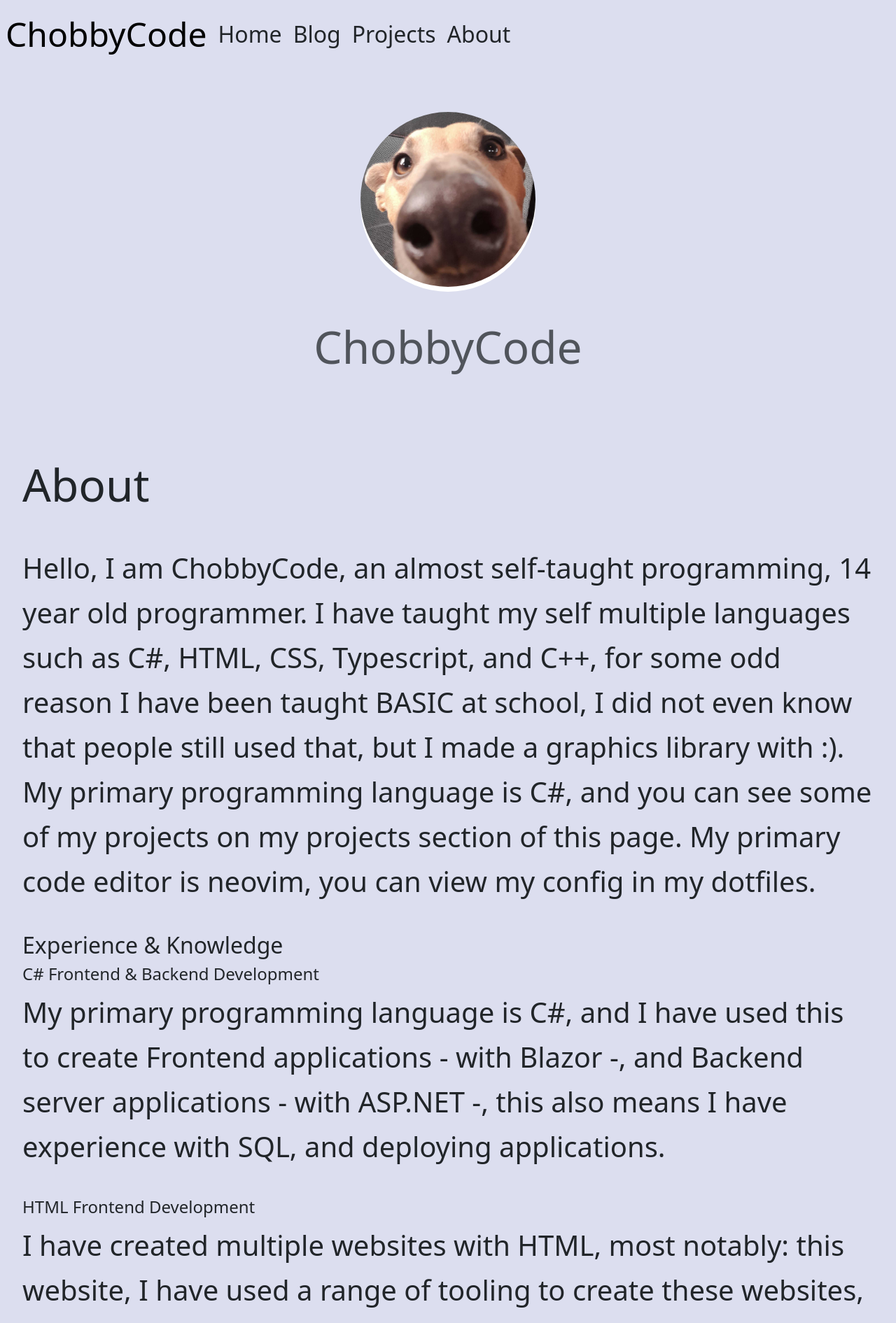
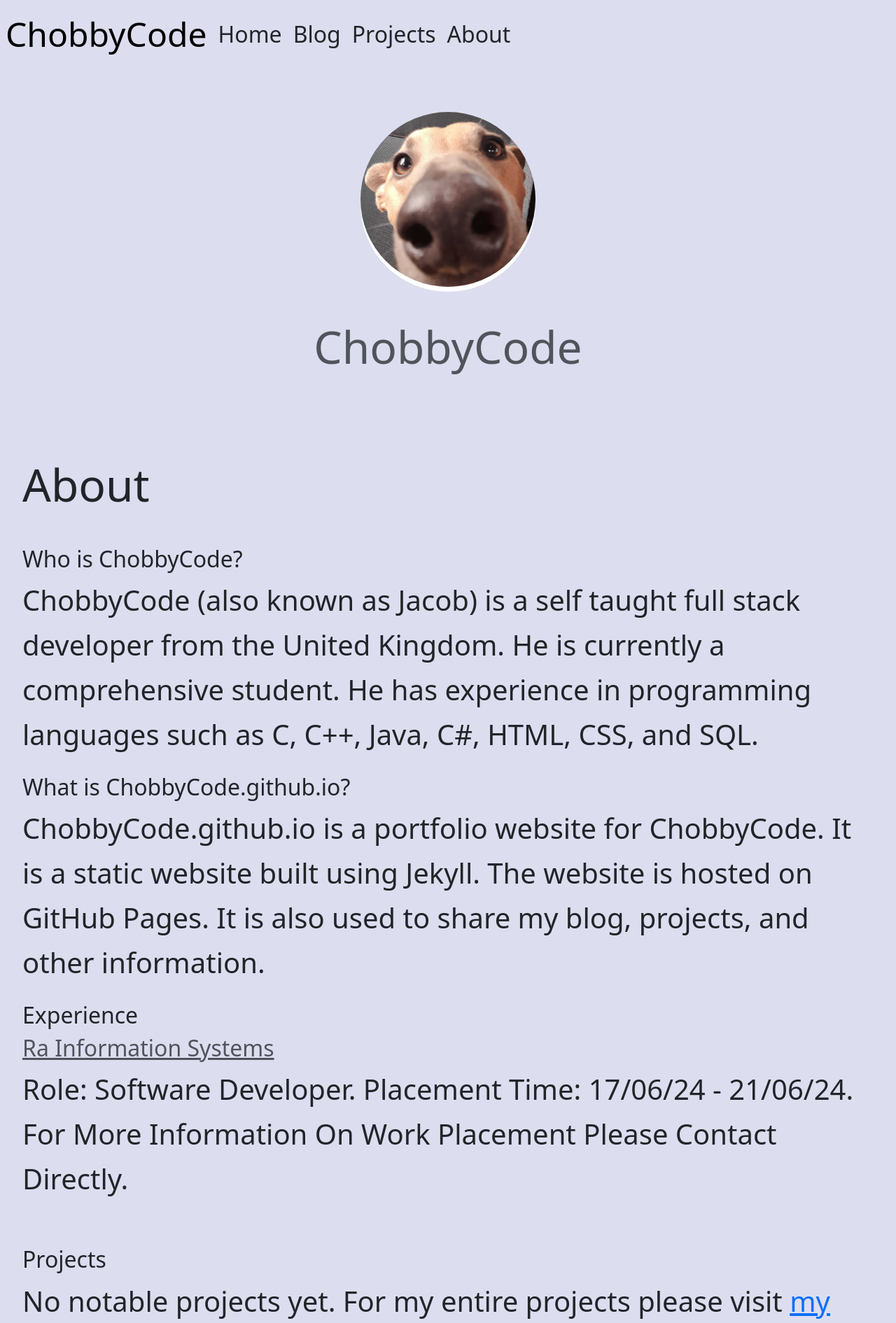
Before and after one commit to ChobbyCode/ChobbyCode.github.io, a Jekyll site: the page built from about.html, in a window 1280 px wide. Shown: the top 1891 px of the page at 70% size. Built offline with Jekyll 4.4.1, drawn with Linux system fonts in a browser that asks for light colours; some of the changed text lies outside the part shown.

Commit message:
Updated Some Old Text Which Wasn't That Good

```diff
--- a/about.html
+++ b/about.html
@@ -13,45 +13,49 @@ layout: default
 
 <h1>About</h1>
 
-        <section>
-          <p>
-            Hello, I am ChobbyCode, an almost self-taught programming, 14 year old programmer. I have taught my self multiple languages such as C#, HTML, CSS, Typescript, and C++, for some odd reason I have been taught BASIC at school, I did not even know that people still used that, but I made a graphics library with :). My primary programming language is C#, and you can see some of my projects on my projects section of this page. My primary code editor is neovim, you can view my config in my dotfiles.
-          </p>
-        </section>
+<section>
+  <h2>Who is ChobbyCode?</h2>
+  ChobbyCode (also known as Jacob) is a self taught full stack developer from the United Kingdom. He is currently a comprehensive student. He has experience in programming languages such as C, C++, Java, C#, HTML, CSS, and SQL.
+</section>
 
-        <section>
-          <h2>Experience & Knowledge</h2>
 <section>
-  <h4>C# Frontend & Backend Development</h4>
-  <p>
-    My primary programming language is C#, and I have used this to create Frontend applications - with Blazor -, and Backend server applications - with ASP.NET -, this also means I have experience with SQL, and deploying applications.
-  </p>
+  <h2>What is ChobbyCode.github.io?</h2>
+  ChobbyCode.github.io is a portfolio website for ChobbyCode. It is a static website built using Jekyll. The website is hosted on GitHub Pages. It is also used to share my blog, projects, and other information.
+</section>
+
+<section>
+  <h2>Experience</h2>
+
+  <section>
+    <h2><a href="https://ra-is.co.uk/" class="text-muted pt-5">Ra Information Systems</a></h2>
+    <p>Role: Software Developer. Placement Time: 17/06/24 - 21/06/24. For More Information On Work Placement Please Contact Directly.</p>
   </section>
+</section>
+
+
+<section>
+  <h2>Projects</h2>
+  <p>No notable projects yet. For my entire projects please visit <a href="https://github.com/ChobbyCode">my GitHub</a>.</p>
+</section>
+
+<section>
+  <h2>Technologies</h2>
+
   <section>
-    <h4>HTML Frontend Development</h4>
-    <p>
-      I have created multiple websites with HTML, most notably: this website, I have used a range of tooling to create these websites, but the common tooling I have overall used is pure HTML, and CSS - which is not good practice, and is hard to maintain, I mainly created these websites when I was younger ( between the ages of 8, and 12 when I was less experienced at programming ). Instead now, I prefer to use a framework paired with a library, for this website I am using react, bootstrap, and wouter for routing.
-    </p>
+    <h2>Programming Languages</h2>
+    <p>C, C++, Java, C# (primary), HTML, CSS, SQL</p>
   </section>
+
   <section>
-    <h4>Networking & Infrastructure</h4>
-      <p>
-        I have experience with HTTP infrastructure, and server infrastructure. I understand how to 'theorectically' setup infrastructure for a server using routers, switchers, and forwarding ports; however, on the downside I have actually failed to set one up - except quickly locally exposing my Rasberry Pi 4 to connect to a website on my computer, however I intend to take a Networking course in College or University (UK), so that I can learn how this works in more detail, and so I can improve on my previous qualities.
-      </p>
-    </section>
-  <section>
-  <h4>Low-level System Programming</h4>
-  <p>
-    I have created my own Terminal Based Operating System in C# using a framwork known as Cosmos, which allows for easy computation of an Operating System in C#, I further have programmed low-level code in C, C++, and Asm on my Arduino, and Rasberry Pi.
-  </p>
+    <h2>Frameworks</h2>
+    <p>Bootstrap, HTML5, CSS3, Blazor, ASP.NET, Jekyll </p>
   </section>
-    <section>
-      For further information on my Experiences please contact me directly.
-    </section>
-  </section>
-  <section>
-  <h2>Qualifications</h2>
-  <p>
-    I currently don't have any qualifications as I have not completed school yet, in the following years I will have my first qualifications, these will be visible here then.
-  </p>
-  </section>
+
+</section>
+
+<section>
+  <h2>Contact:</h2>
+  <p>Please contract me through the gmail email as I am more likely to respond to emails. If for whatever reason I do not respond, I apologise, but I should respond within one to two weeks, depending on how busy I am.</p>
+  <p>Email: ChobbyCode@gmail.com</p>
+  <p>Secondary Email: ChobbyCode@outlook.com</p>
+</section>
--- a/projects.html
+++ b/projects.html
@@ -4,8 +4,8 @@ layout: default
 ---
 
 <div>
-   <h1 class="text-center">Tim Is Cooking</h1>
+   <h1 class="text-center">Page under construction</h1>
    <div class="text-muted">
-     This page is still being created, so whilsts that's happening, why don't you checkout the blog
+     I don't have any notable projects to put on this page yet! However, if you want to see my entire project list, please visit <a href="https://github.com/ChobbyCode">my GitHub</a>, or you could also view <a href="/blog">my blog</a>.
    </div>
 </div>
```
